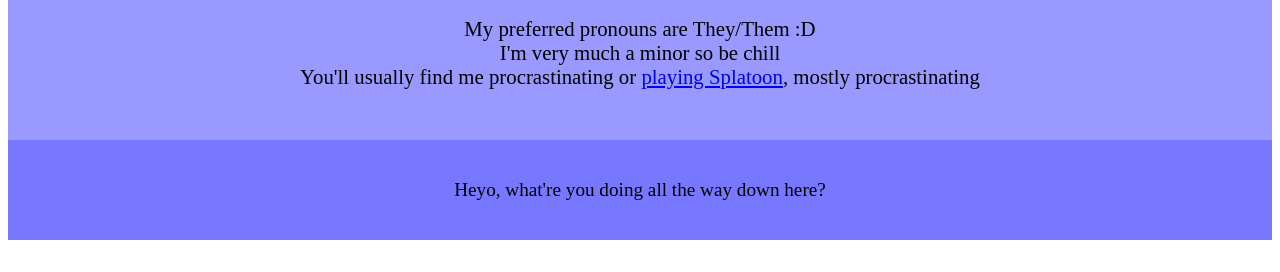
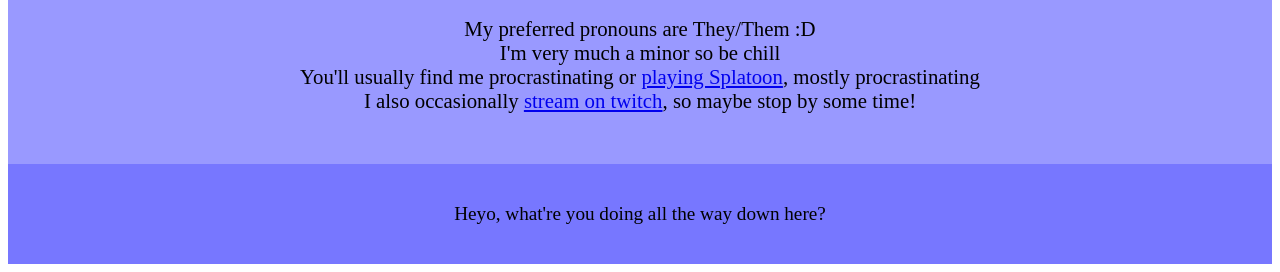
Before and after one commit to Blubblub09/about-me, a plain HTML site: page index.html in a window 1280 px wide. Shown: the part 828-1100 px from the top of the page. Before the commit the page ends 1076 px from the top, so only its background shows below. Drawn offline with Linux system fonts and the light colour scheme.

Commit message:
Update index.html

```diff
--- a/index.html
+++ b/index.html
@@ -53,6 +53,8 @@ footer{
     I'm very much a minor so be chill
     <br>
     You'll usually find me procrastinating or <a href="https://sendou.ink/u/gingerninja019">playing Splatoon</a>, mostly procrastinating
+    <br>
+    I also occasionally <a href="https://www.twitch.tv/gingerninja019">stream on twitch</a>, so maybe stop by some time!
   </p>
 </section>
 
```
